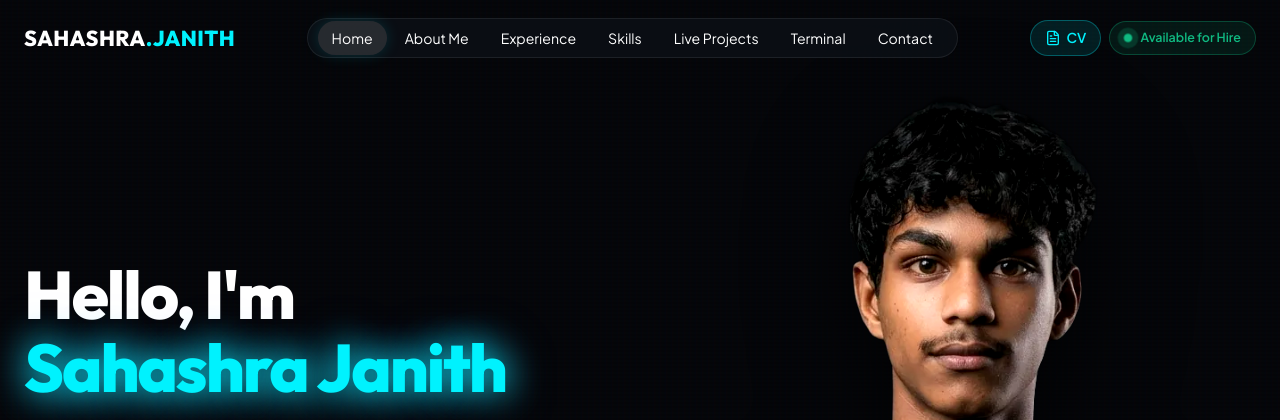
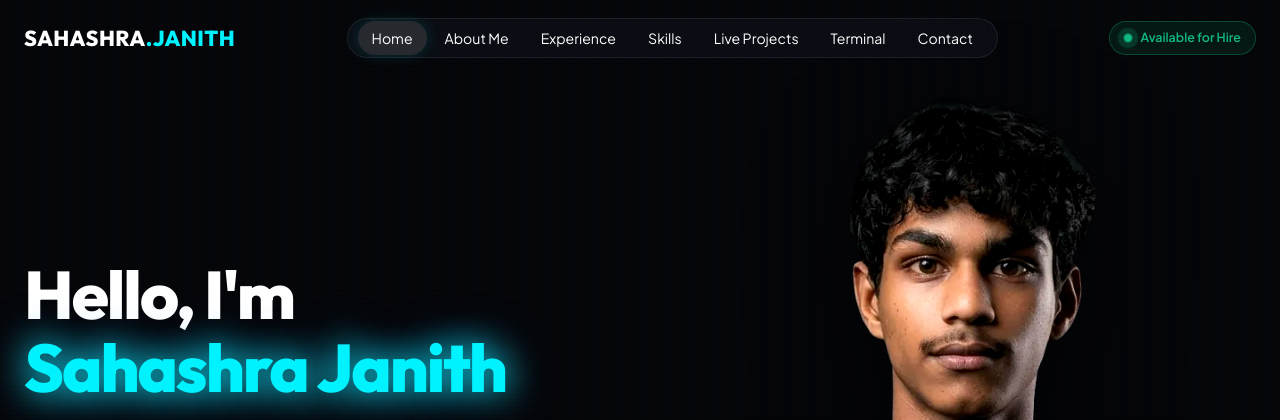
Before and after one commit to janithjanithdamsara-coder/sahashrajanith-portfolio, a PHP site: page / in a window 1280 px wide. Shown: the top 420 px of the page. Run offline with PHP 8.4, Linux system fonts and the light colour scheme; some libraries are stand-ins or nearby versions.

Commit message:
Remove CV download option from live site and 301 redirect CV PDF URL to homepage

```diff
--- a/data/portfolio.json
+++ b/data/portfolio.json
@@ -11,7 +11,7 @@
         "github": "https://github.com/sahashrajanith",
         "linkedin": "https://www.linkedin.com/in/sahashra-janith-6422353a1",
         "whatsapp": "https://wa.me/94773093941",
-        "resume_url": "assets/Sahashra_Janith_CV.pdf",
+        "resume_url": "",
         "stats": [
             {
                 "num": "15+",
--- a/index.php
+++ b/index.php
@@ -145,11 +145,6 @@ $projects = $portfolio['projects'];
       </nav>
 
       <div class="header-actions">
-        <a href="assets/Sahashra_Janith_CV.pdf" target="_blank" class="nav-btn-cv" title="View / Download Official CV" style="display:inline-flex; align-items:center; gap:6px; padding:6px 14px; background:rgba(0,242,254,0.1); border:1px solid rgba(0,242,254,0.3); border-radius:var(--radius-full); color:var(--accent-cyan); font-size:0.85rem; font-weight:600; text-decoration:none; transition:var(--transition-fast);">
-          <i data-lucide="file-text" style="width:16px; height:16px;"></i>
-          <span>CV</span>
-        </a>
-
         <div class="status-badge" title="Status: <?php echo htmlspecialchars($hero['availability'] ?? 'Available for Hire'); ?>">
           <div class="status-dot"></div>
           <span><?php echo htmlspecialchars($hero['availability'] ?? 'Available for Hire'); ?></span>
@@ -179,7 +174,6 @@ $projects = $portfolio['projects'];
       <li><a href="#about" class="mobile-nav-link"><i data-lucide="user"></i> About Me</a></li>
       <li><a href="#skills" class="mobile-nav-link"><i data-lucide="code-2"></i> Tech Skills</a></li>
       <li><a href="#projects" class="mobile-nav-link"><i data-lucide="folder-git-2"></i> Live Projects</a></li>
-      <li><a href="assets/Sahashra_Janith_CV.pdf" target="_blank" class="mobile-nav-link" style="color:var(--accent-cyan);"><i data-lucide="file-text"></i> View CV (PDF)</a></li>
       <li><a href="#terminal" class="mobile-nav-link"><i data-lucide="terminal"></i> Developer Terminal</a></li>
       <li><a href="#contact" class="mobile-nav-link"><i data-lucide="mail"></i> Contact Me</a></li>
     </ul>
```
Also changed, not shown: .htaccess.
